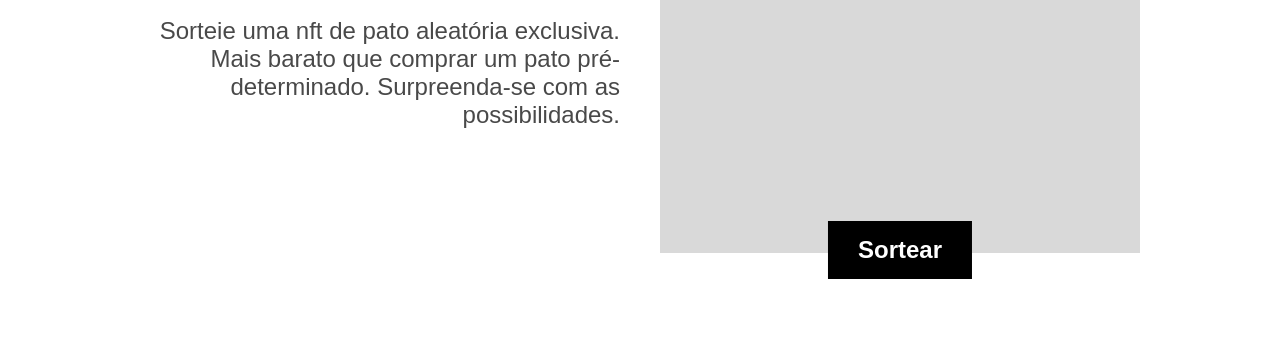
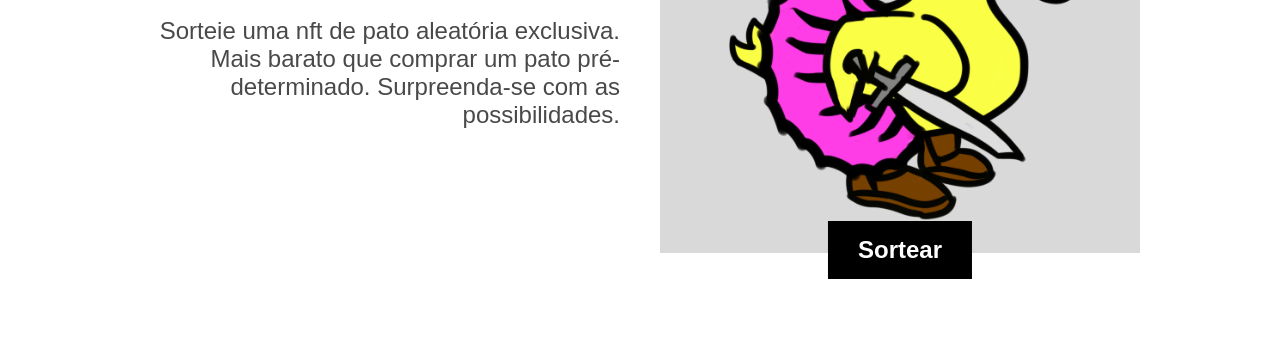
Before and after one commit to MarcosBB/Duck_NFT_frontend, a plain HTML site: page index.html in a window 1280 px wide. Shown: the part 406-762 px from the top of the page. Drawn offline with Linux system fonts and the light colour scheme.

Commit message:
feat: ✨ adicionando patos

```diff
--- a/css/global.css
+++ b/css/global.css
@@ -54,3 +54,14 @@ img {
     color: #494949;
     text-align: right;
 }
+
+.pato {
+    position: relative;
+}
+
+.pato img{
+    position:absolute;
+    bottom: 20px;
+    left: 20px;
+    width: calc(100% - 40px);
+}
--- a/index.html
+++ b/index.html
@@ -38,6 +38,14 @@
                 </p>
             </div>
             <div class="sorteio-produto">
+                <div class="pato">
+                    <img class="rabo" src="img/patos/Tail/DuckTail.png" alt="">
+                    <img class="pe" src="img/patos/Foot/Boots.png" alt="">
+                    <img class="corpo" src="img/patos/Body/BalletSkirt.png" alt="">
+                    <img class="cabeca" src="img/patos/Head/Fedora.png" alt="">
+                    <img class="bico" src="img/patos/Bill/Mustache.png" alt="">
+                    <img class="asa" src="img/patos/Wing/Sword.png" alt="">
+                </div>
                 <p class="preco">0,02 ETH</p>
                 <a class="botao" href="">Sortear</a>
             </div>
```
Also changed, not shown: img/patos/Bill/DuckBill.png, img/patos/Body/DuckBody.png, img/patos/Foot/DuckFoot.png, img/patos/Tail/DuckLongTail.png.
